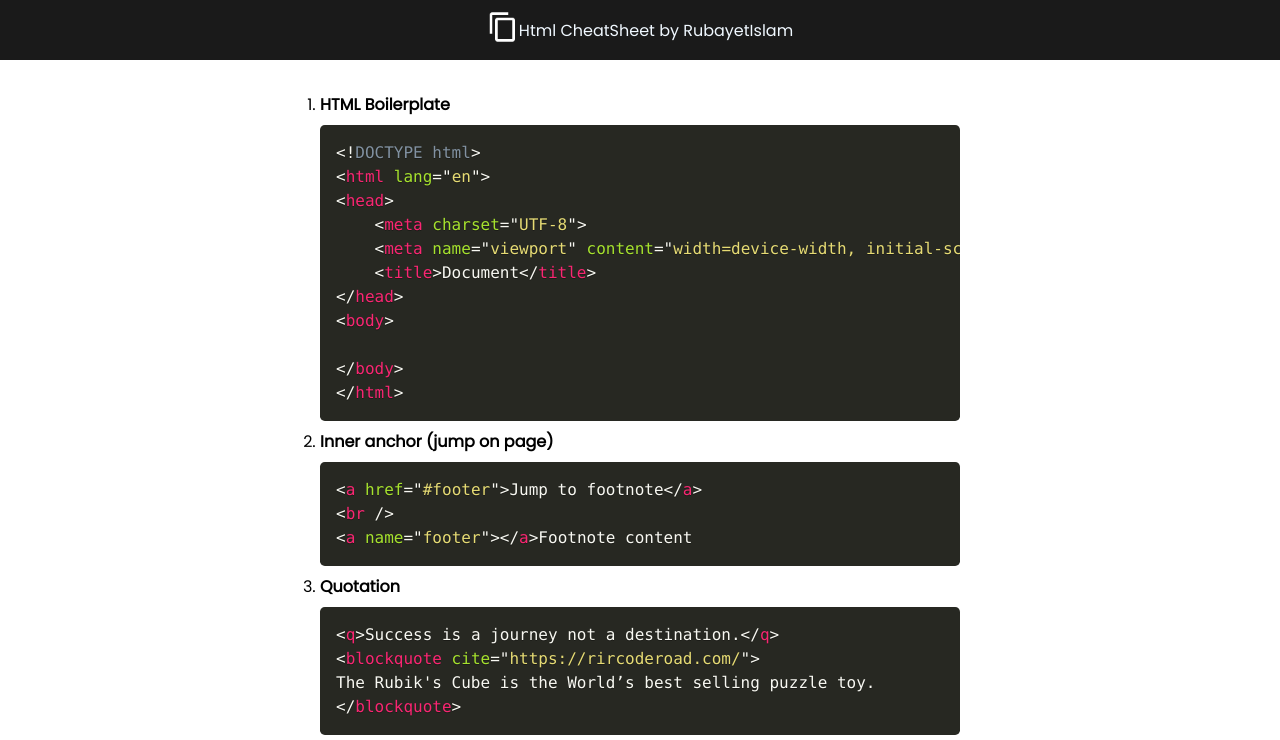
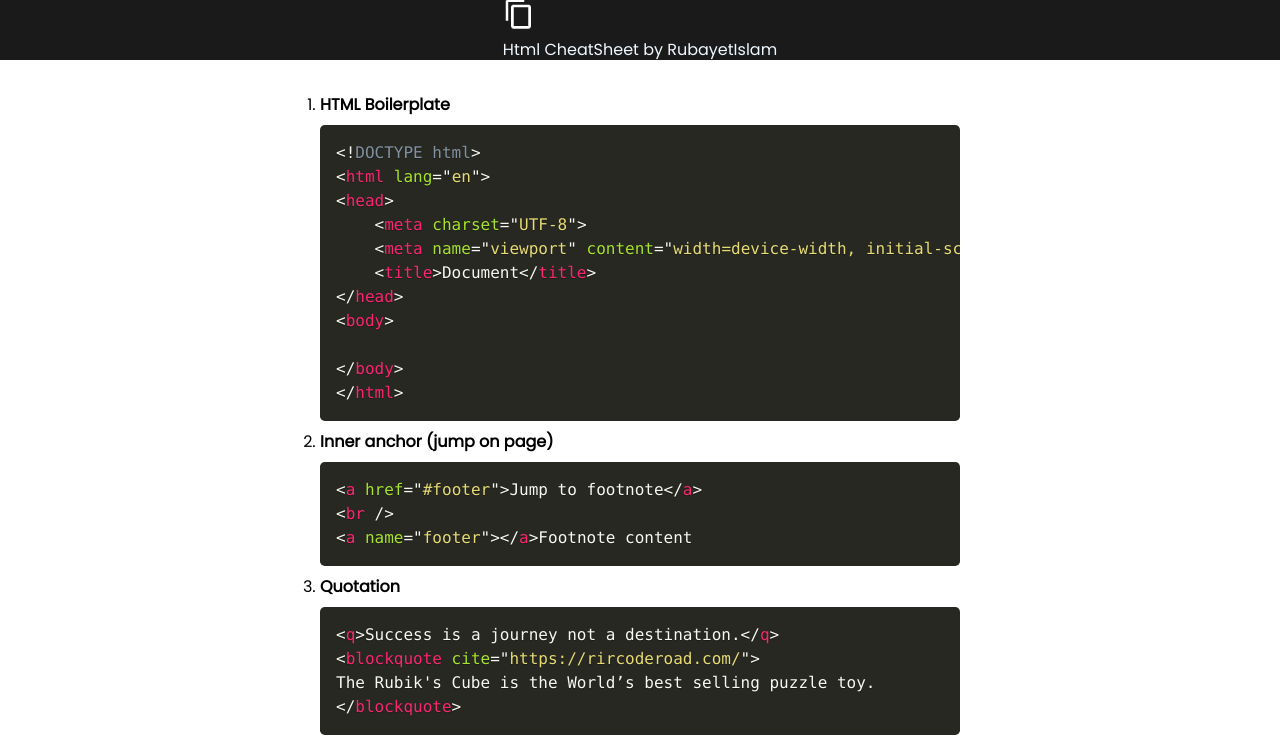
Before and after one commit to RubayetIslamRI/Html-CheatSheet, a plain HTML site: page index.html in a window 1280 px wide. Shown: the top 740 px of the page. Drawn offline with Linux system fonts and the light colour scheme; some packages are replaced by stand-ins of ours; a script that the page names is missing.

Commit message:
Update index.html

```diff
--- a/index.html
+++ b/index.html
@@ -12,10 +12,10 @@
 </head>
 <body>
     <nav>
-        <a src="https://rubayetislamri.github.io/Html-CheatSheet/"><span class="logo"><img src="logo.png" alt=""></span></a>
+        <a src="https://rubayetislamri.github.io/Html-CheatSheet/"><span class="logo"><img src="logo.png" alt=""></span>
         <div>
             Html CheatSheet by RubayetIslam
-        </div>
+        </div></a>
     </nav>
     <div class="container">
         <ol>
```
